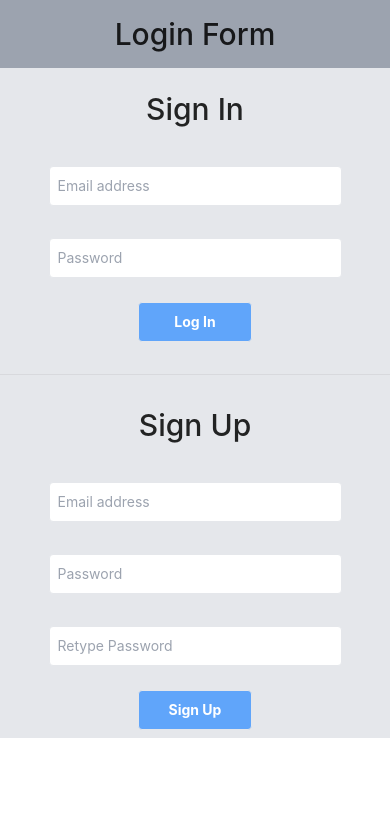
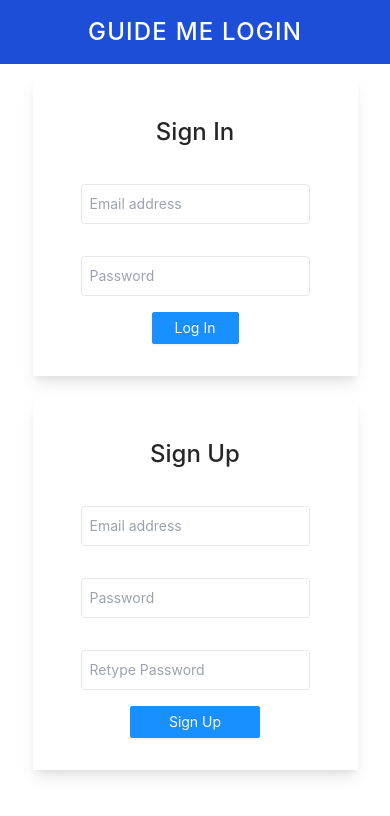
Before and after one commit to gabrielgil245/capstone-project-web, a React (Create React App) app: page / in a window 390 px wide. Shown: the top 816 px of the page. Built offline with nearby package versions, Linux system fonts and the light colour scheme; no server answers.

Commit message:
Responsiveness and style added.

```diff
--- a/src/App.js
+++ b/src/App.js
@@ -8,7 +8,7 @@ import {
 import Dashboard from "./dashboard";
 
 import React, {useEffect, useState} from "react";
-import { Divider, notification } from 'antd';
+import { Button, notification } from 'antd';
 
 // https://boiling-waters-15789.herokuapp.com/
 
@@ -88,42 +88,46 @@ function Auth() {
   return (
     <>
       {/* Navbar */}
-      <div className={"grid grid-cols-12 bg-gray-200"}>
-        <h1 className={"col-span-full text-center text-3xl bg-gray-400 p-4"}>Login Form</h1>
+      <div className={"grid grid-cols-12"}>
+        <h1 className={"col-span-full text-center text-2xl text-white uppercase tracking-wider bg-blue-700 p-4"}>
+          Guide Me Login
+        </h1>
 
         {/* Log In */}
-        <div className={"col-span-full"}>
-          <h1 className={"text-center text-3xl p-2"}>Sign In</h1>
+        <div className={"col-start-2 col-span-10 md:col-start-3 md:col-span-8 shadow-lg p-8"}>
+          <h1 className={"text-center text-2xl p-2"}>Sign In</h1>
           <form className={"grid grid-cols-12"} onSubmit={onSignIn}>
             <input type="email" value={emailLogin} onChange={(event) => setEmailLogin(event.currentTarget.value)}
-              required className={"border col-start-2 col-span-10 rounded p-2 m-4"} placeholder={"Email address"}/>
+              required className={"border col-span-full lg:col-start-2 lg:col-span-10 rounded p-2 m-4"} placeholder={"Email address"}/>
             <input type="password" value={passwordLogin} onChange={(event) => setPasswordLogin(event.currentTarget.value)}
-              required className={"border col-start-2 col-span-10 rounded p-2 m-4"} placeholder={"Password"}/>
-            <button htmlType={"submit"}
-              className={"p-2 m-2 border col-start-5 col-span-4 bg-blue-400 hover:bg-blue-600 text-white rounded font-bold"}>
+              required className={"border col-span-full lg:col-start-2 lg:col-span-10 rounded p-2 m-4"} placeholder={"Password"}/>
+            <Button type={"primary"} htmlType={"submit"}
+              className={"col-start-5 col-span-4 lg:col-start-6 lg:col-span-2"}>
                 Log In
-            </button>
+            </Button>
 
           </form>
         </div>
 
-        <Divider className={"col-span-full"} />
+        <div className={"col-span-full"}>
+          <br/>
+        </div>
 
         {/* Sign Up */}
-        <div className={"col-span-full"}>
-          <h1 className={"text-center text-3xl p-2"}>Sign Up</h1>
+        <div className={"col-start-2 col-span-10 md:col-start-3 md:col-span-8 shadow-lg p-8"}>
+          <h1 className={"text-center text-2xl p-2"}>Sign Up</h1>
           <form className={"grid grid-cols-12"} onSubmit={onSignUp}>
             <input type="email" value={emailSignUp} onChange={(event) => setEmailSignUp(event.currentTarget.value)}
-              required className={"border col-start-2 col-span-10 rounded p-2 m-4"} placeholder={"Email address"}/>
+              required className={"border col-span-full lg:col-start-2 lg:col-span-10 rounded p-2 m-4"} placeholder={"Email address"}/>
             <input type="password" value={passwordSignUp} onChange={(event) => setPasswordSignUp(event.currentTarget.value)}
-              required className={"border col-start-2 col-span-10 rounded p-2 m-4"} placeholder={"Password"}/>
+              required className={"border col-span-full lg:col-start-2 lg:col-span-10 rounded p-2 m-4"} placeholder={"Password"}/>
              <input type="password" value={retypePassword} onChange={(event) => setRetypePassword(event.currentTarget.value)}
-              required className={"border col-start-2 col-span-10 rounded p-2 m-4"} placeholder={'Retype Password'}/>
+              required className={"border col-span-full lg:col-start-2 lg:col-span-10 rounded p-2 m-4"} placeholder={'Retype Password'}/>
              {(passwordSignUp != retypePassword) && <small className={'text-red-500 font-bold'}>Passwords don't match</small>}
-            <button htmlType={"submit"}
-              className={"p-2 m-2 border col-start-5 col-span-4 bg-blue-400 hover:bg-blue-600 text-white rounded font-bold"}>
+            <Button type={"primary"} htmlType={"submit"}
+              className={"col-start-4 col-span-6 md:col-start-5 md:col-span-4 lg:col-start-6 lg:col-span-2"}>
                 Sign Up
-            </button>
+            </Button>
 
           </form>
         </div>
--- a/src/navbar.js
+++ b/src/navbar.js
@@ -5,13 +5,13 @@ function Navbar(props) {
 
   return (
   <>
-    <div className={"grid grid-cols-12 place-items-center border"}>
-      <div className={"col-span-9 p-4"}>
-        <h1 className={'text-center text-3xl'}>
-          Forum App
+    <div className={"grid grid-cols-12 place-items-center border bg-blue-700"}>
+      <div className={"col-span-8 md:col-span-9 lg:col-span-10 xl:col-span-8 mt-2"}>
+        <h1 className={'text-center text-white text-2xl uppercase tracking-wider'}>
+          Guide Me App
           </h1>
       </div>
-      <div className={"col-span-3 text-xl md:text-lg"}>
+      <div className={"col-span-4 md:col-span-3 lg:col-span-2 xl:col-start-11"}>
         <Button type={'danger'} className={"cursor-pointer"} onClick={props.logOut}>Log Out</Button>
       </div>
     </div>
--- a/src/results.js
+++ b/src/results.js
@@ -6,28 +6,28 @@ function Results(props) {
 
   return (
   <>
-    <div className={"col-span-full md:col-span-9 lg:col-span-10 border p-4"}>
+    <div className={"col-span-full md:col-span-9 lg:col-span-10 p-4 md:pt-6"}>
       <ul>
         {/* Question Input Bar */}
         <div className={"grid grid-cols-12 gap-4"}>
           {props.selectedCategory && <input value={props.inputQuestionText} onChange={(event) => {
             props.setInputQuestionText(event.currentTarget.value);
             }} type="text" className={'col-span-full md:col-span-9 lg:col-span-10 border rounded w-full border p-1'}/>}
-          {props.selectedCategory && <Button type={'primary'} className={'col-span-full md:col-span-3 lg:col-span-2 cursor-pointer text-xl md:text-lg'} onClick={props.createNewQuestion}>New Question</Button>}
+          {props.selectedCategory && <Button type={'primary'} className={'col-start-4 col-span-6 md:col-span-3 lg:col-span-2 cursor-pointer'} onClick={props.createNewQuestion}>New Question</Button>}
         </div>
         <br/>
 
         {/* Responses w/ Answers & Input Bar */}
         {props.selectedCategory && <Collapse onChange={props.callback} accordion>
           {props.questions && props.questions.map((question, index) => {
-            return <Panel key={question.id} header={<div className={"grid grid-cols-12 gap-4"}>
-              <div className={"col-span-10"}>
+            return <Panel key={question.id} header={<div className={"grid grid-cols-12 gap-2"}>
+              <div className={"col-span-8 md:col-span-10 xl:col-span-11"}>
                 <span>{question.questionText}</span>
-                {question.Answers.length > 0 && <span className={"col-span-4"}>
+                {question.Answers.length > 0 && <span>
                   &nbsp;- Number of Answers: {question.Answers.length}
                 </span>}
               </div>
-              {props.userId == question.userId && <span className={"col-span-2"}>
+              {props.userId == question.userId && <span className={"col-span-4 md:col-span-2 xl:col-span-1"}>
                 <Button type={"danger"} onClick={() => {props.deleteSelectedQuestion(question.id);}}>
                   Delete
                 </Button>
@@ -39,8 +39,8 @@ function Results(props) {
               footer={<div className={"grid grid-cols-12 gap-4"}>
                 <input value={props.inputAnswerText} onChange={(event) => {
                   props.setInputAnswerText(event.currentTarget.value);
-                  }} type="text" className={'border rounded p-1 col-span-9'}/>
-                <Button type={'primary'} className={"col-span-3 cursor-pointer"}
+                  }} type="text" className={'border rounded p-1 col-span-full md:col-span-9 lg:col-span-10'}/>
+                <Button type={'primary'} className={"col-start-4 col-span-6 md:col-span-3 lg:col-span-2 cursor-pointer"}
                   onClick={() => {props.createNewAnswer(question.id);}}>
                     Add Answer
                 </Button>
@@ -58,7 +58,7 @@ function Results(props) {
 
         </Collapse>}
 
-        {!props.selectedCategory && <h1 className={'text-center text-2xl uppercase tracking-wider text-blue-500'}>Select a category to get started</h1>}
+        {!props.selectedCategory && <h1 className={'text-center text-xl uppercase tracking-wider text-blue-500'}>Select a subject to get started</h1>}
 
       </ul>
     </div>
--- a/src/sidebar.js
+++ b/src/sidebar.js
@@ -4,11 +4,11 @@ function Sidebar(props) {
 
   return (
   <>
-    <div className={"col-span-full md:col-span-3 lg:col-span-2 border p-4"}>
+    <div className={"col-start-2 col-span-10 md:col-start-1 md:col-span-3 lg:col-span-2 p-4"}>
       <ul>
         {props.categories.map((category, index) => {
           return <li key={index} className={category.id == props.selectedCategory ?
-            "rounded border my-2 p-2 cursor-pointer bg-blue-500 text-white text-center font-bold" :
+            "rounded border my-2 p-2 cursor-pointer bg-blue-500 hover:bg-blue-400 text-white text-center font-bold" :
             "rounded border my-2 p-2 cursor-pointer text-center"}
             onClick={() => {
               props.setSelectedCategory(category.id);
@@ -18,7 +18,7 @@ function Sidebar(props) {
             </li>
           })}
 
-        {props.selectedCategory && <li className={'rounded border my-2 p-2 cursor-pointer bg-gray-500 text-white text-center font-bold'} onClick={props.filterUserQuestions}>
+        {props.selectedCategory && <li className={'rounded border my-2 p-2 cursor-pointer bg-gray-500 hover:bg-gray-400 text-white text-center font-bold'} onClick={props.filterUserQuestions}>
           Filter
         </li>}
       </ul>
```
Also changed, not shown: 1 other file (tests, documents, lock files or other folders).
